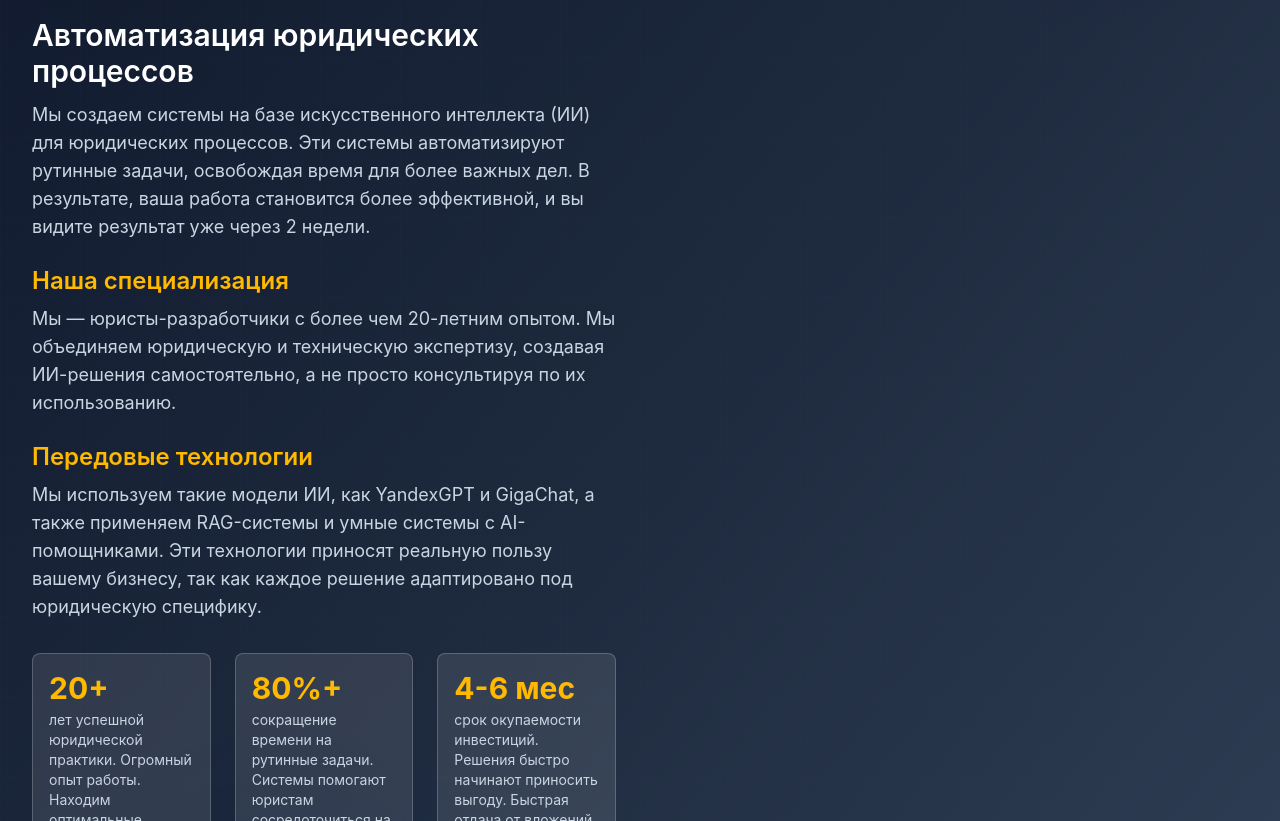
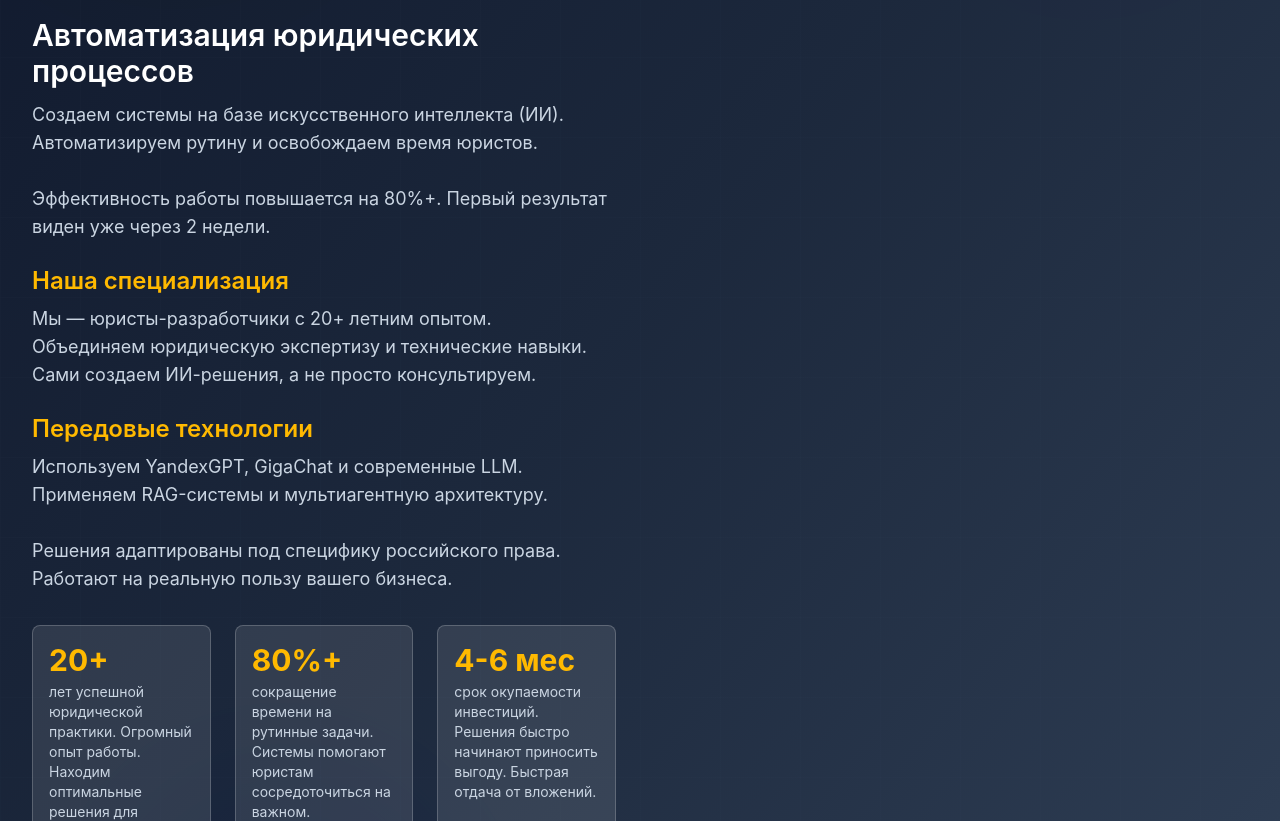
Before and after one commit to Andrew821667/legal-ai-website, a Next.js app: page / in a window 1280 px wide. Shown: the part 423-1244 px from the top of the page. Built offline with nearby package versions, Linux system fonts and the light colour scheme; no server answers.

Commit message:
Update Hero.tsx

```diff
--- a/components/Hero.tsx
+++ b/components/Hero.tsx
@@ -37,7 +37,11 @@ export default function Hero() {
                   Автоматизация юридических процессов
                 </h2>
                 <p className="text-lg text-slate-300">
-                  Мы создаем системы на базе искусственного интеллекта (ИИ) для юридических процессов. Эти системы автоматизируют рутинные задачи, освобождая время для более важных дел. В результате, ваша работа становится более эффективной, и вы видите результат уже через 2 недели.
+                  Создаем системы на базе искусственного интеллекта (ИИ).<br />
+                  Автоматизируем рутину и освобождаем время юристов.<br />
+                  <br />
+                  Эффективность работы повышается на 80%+.
+                  Первый результат виден уже через 2 недели.
                 </p>
               </div>
 
@@ -47,7 +51,9 @@ export default function Hero() {
                   Наша специализация
                 </h3>
                 <p className="text-lg text-slate-300">
-                  Мы — юристы-разработчики с более чем 20-летним опытом. Мы объединяем юридическую и техническую экспертизу, создавая ИИ-решения самостоятельно, а не просто консультируя по их использованию.
+                  Мы — юристы-разработчики с 20+ летним опытом.<br />
+                  Объединяем юридическую экспертизу и технические навыки.<br />
+                  Сами создаем ИИ-решения, а не просто консультируем.
                 </p>
               </div>
 
@@ -57,10 +63,15 @@ export default function Hero() {
                   Передовые технологии
                 </h3>
                 <p className="text-lg text-slate-300">
-                  Мы используем такие модели ИИ, как YandexGPT и GigaChat, а также применяем RAG-системы и умные системы с AI-помощниками. Эти технологии приносят реальную пользу вашему бизнесу, так как каждое решение адаптировано под юридическую специфику.
+                  Используем YandexGPT, GigaChat и современные LLM.<br />
+                  Применяем RAG-системы и мультиагентную архитектуру.<br />
+                  <br />
+                  Решения адаптированы под специфику российского права.
+                  Работают на реальную пользу вашего бизнеса.
                 </p>
               </div>
             </div>
+
             {/* Stats */}
             <div className="grid grid-cols-1 md:grid-cols-3 gap-6 mb-8 animate-fade-in-delay-2">
               <AnimatedStat
```
